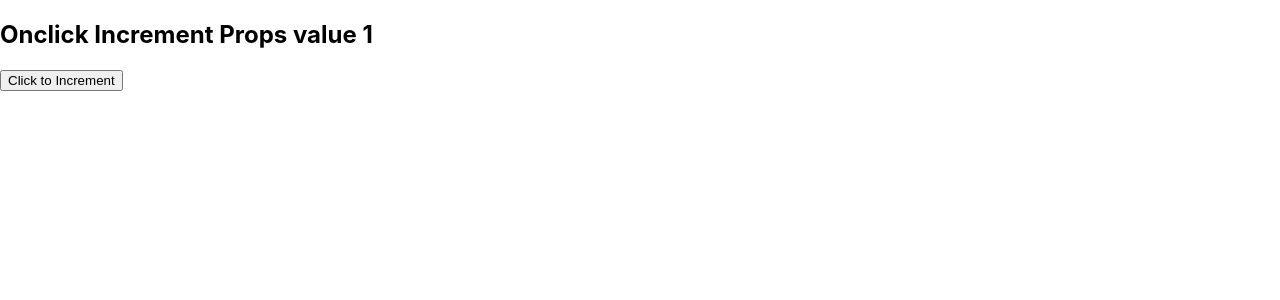
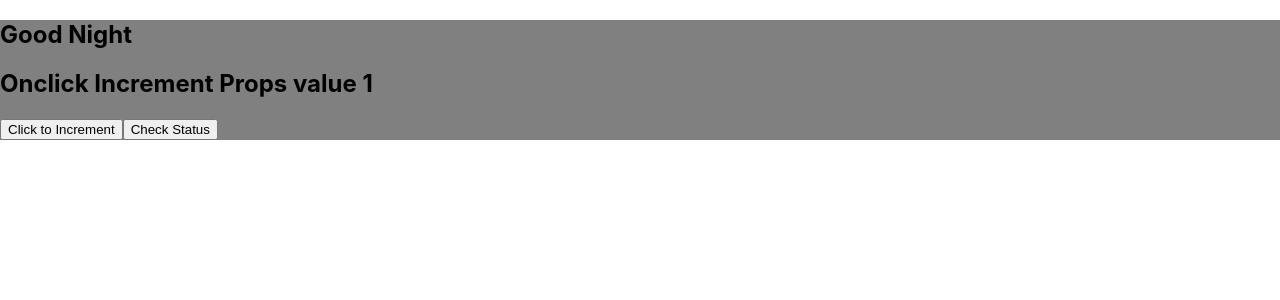
Before and after one commit to Muhammad1Siddique/session4-app, a React (Create React App) app: page / in a window 1280 px wide. Shown: the top 300 px of the page. Built offline with nearby package versions, Linux system fonts and the light colour scheme.

Commit message:
update component background color

```diff
--- a/src/App.css
+++ b/src/App.css
@@ -27,7 +27,12 @@
 .App-link {
   color: #61dafb;
 }
-
+.box{
+  background:gray;
+}
+.daylight{
+  background:yellow;
+}
 @keyframes App-logo-spin {
   from {
     transform: rotate(0deg);
--- a/src/App.js
+++ b/src/App.js
@@ -4,13 +4,14 @@ import {Message} from './Message.js'
 
 function App() {
   let [count, setCount] = useState(1);
+  let [isMorning, setMorning] = useState(false);
   return (
-    <div>
+    <div className={`${isMorning ? 'daylight':'box'}`}>
+      <h2>Good {isMorning ? 'Morning' : 'Night'}</h2>
       <Message counter={count}/>
       <button onClick={()=>setCount(++count)}>Click to Increment</button>
+      <button onClick={()=>setMorning(!isMorning)}>Check Status</button>
     </div>
-
-
   )
   }
 export default App;
```
